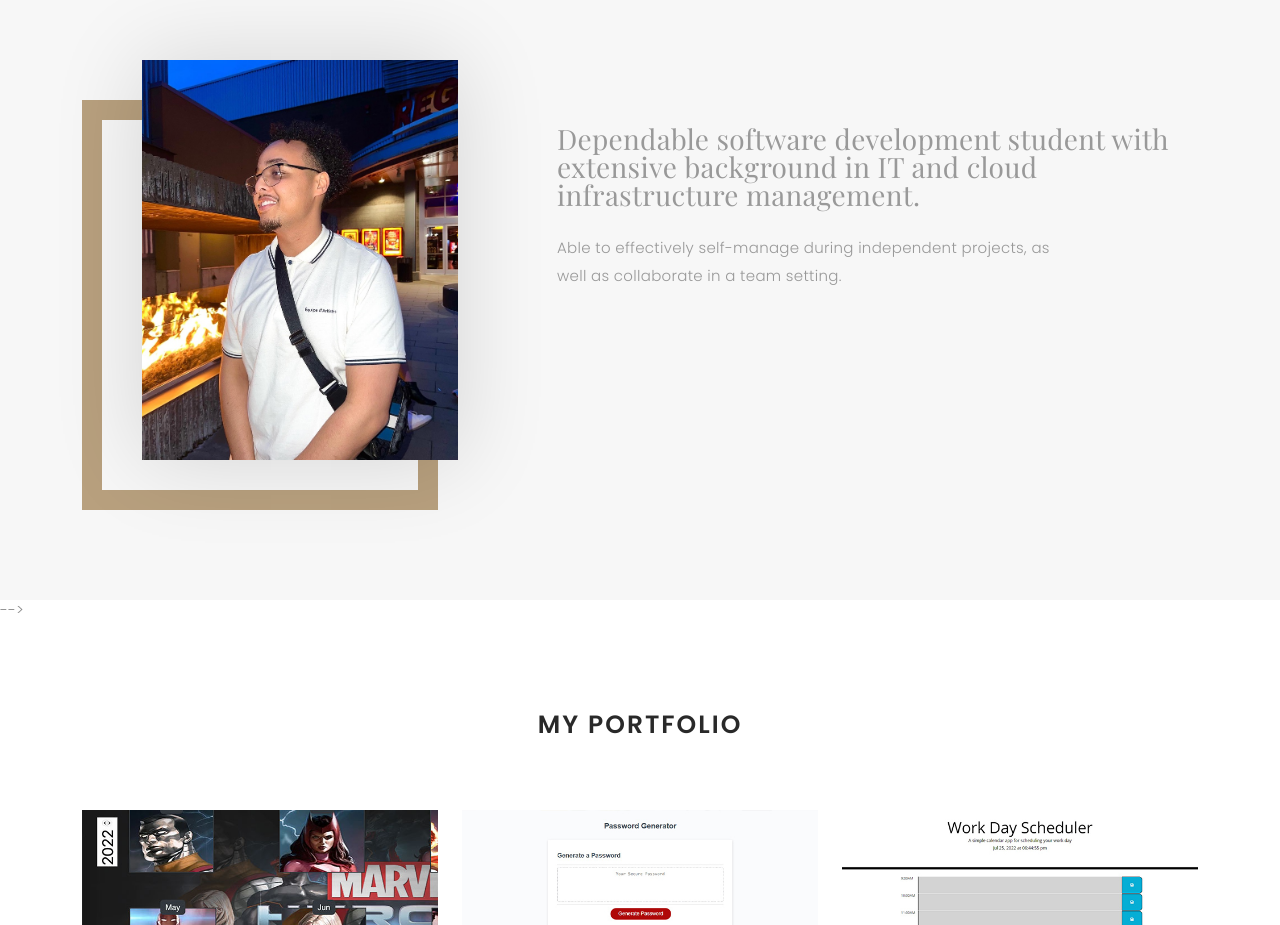
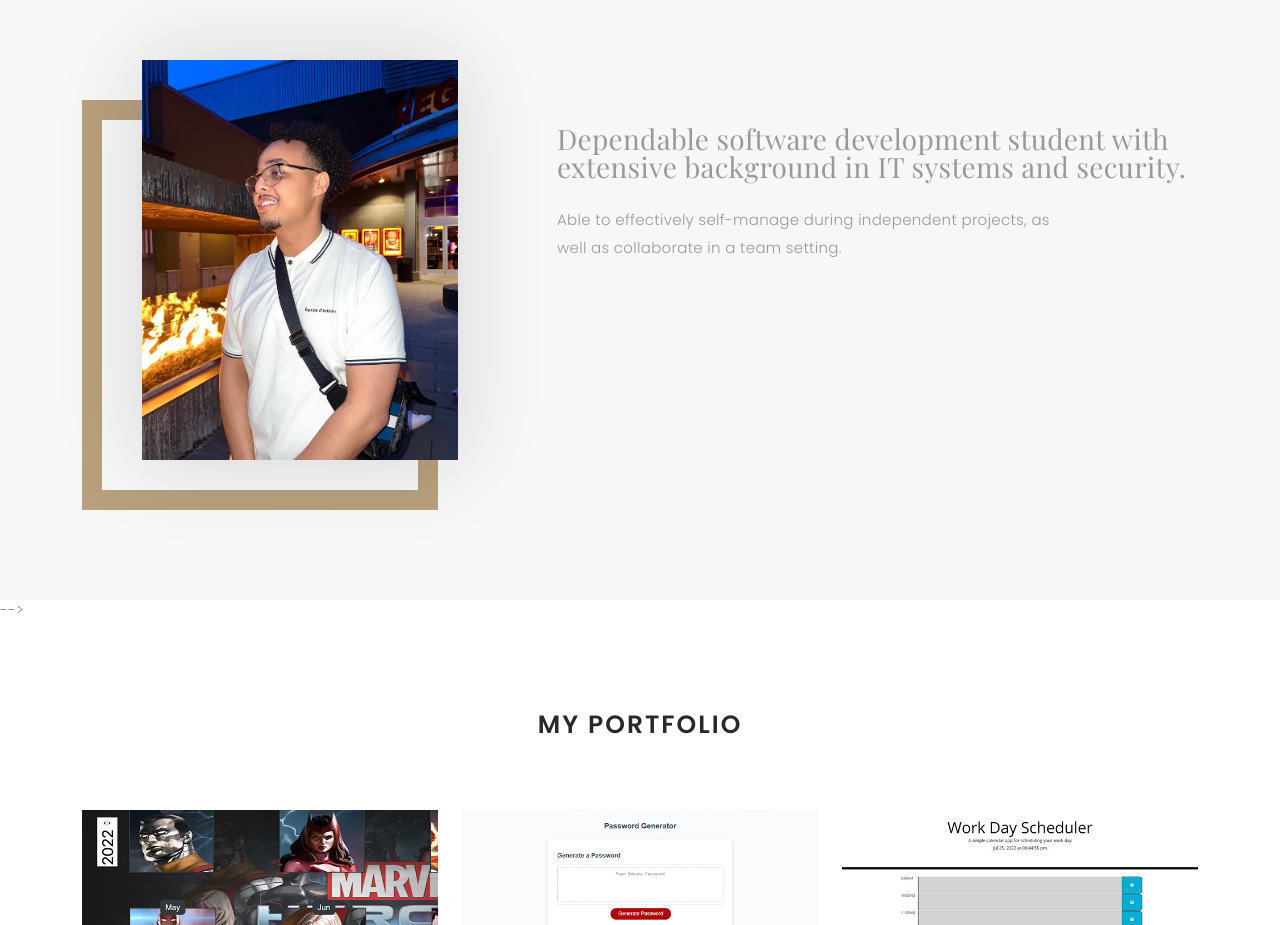
Before and after one commit to Moetive/-bootcamp-portfolio, a plain HTML site: page index.html in a window 1280 px wide. Shown: the part 820-1745 px from the top of the page. Drawn offline with nearby package versions, Linux system fonts and the light colour scheme; a web font is replaced by a local one.

Commit message:
Update index.html

```diff
--- a/index.html
+++ b/index.html
@@ -113,7 +113,7 @@
           <div class="col-lg-7">
             <div class="about-descr">
 
-              <p class="p-heading">Dependable software development student with extensive background in IT and cloud infrastructure management.  </p>
+              <p class="p-heading">Dependable software development student with extensive background in IT systems and security.  </p>
               <p class="separator">Able to effectively self-manage during independent projects, as well as collaborate in a team setting.</p>
 
             </div>
```
